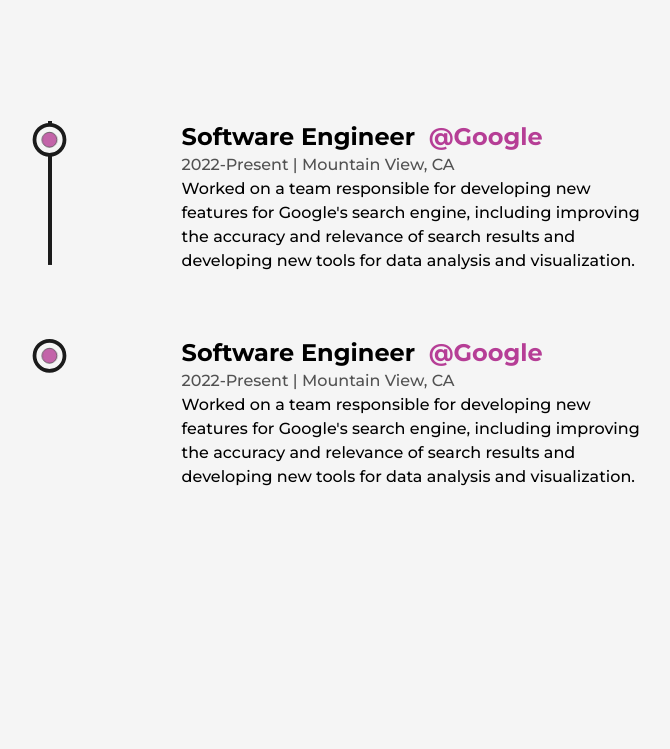
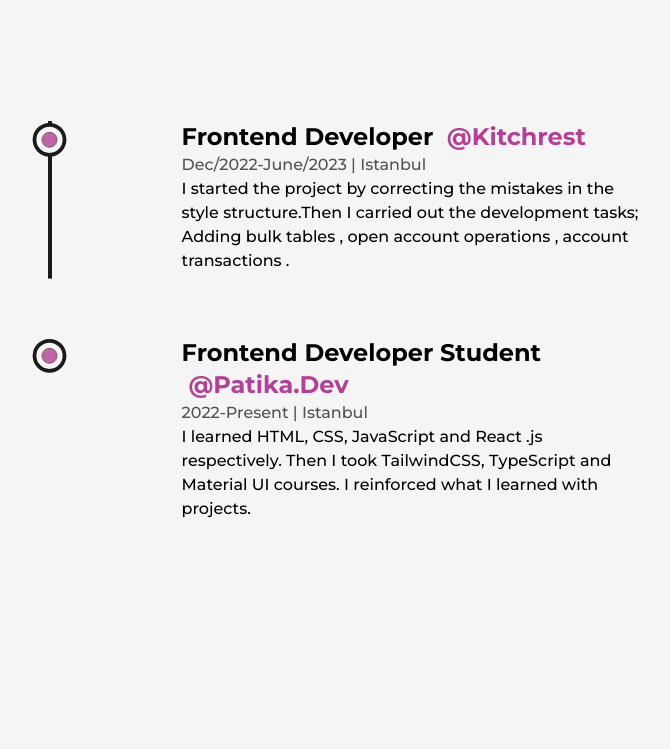
Before and after one commit to MustafaYilmaz1625/my-portfolio-nextjs-tailwindcss, a Next.js app: page /about in a window 1280 px wide. Shown: the part 2475-3224 px from the top of the page, without its empty margins (244-914 px from the left). Built offline with nearby package versions, Linux system fonts and the light colour scheme.

Commit message:
update on page

```diff
--- a/src/components/Experience.js
+++ b/src/components/Experience.js
@@ -43,29 +43,26 @@
       </h2>
       <div ref={ref} className="w-[75%] mx-auto relative lg:w-[90%] md:w-full">
         <motion.div
-        style={{scaleY:scrollYProgress}}
-        className="absolute left-9 top-0 w-[4px] h-full bg-dark origin-top dark:bg-light
-        md:w-[2px] md:left-[30px] xs:left-[20px] " />
+          style={{ scaleY: scrollYProgress }}
+          className="absolute left-9 top-0 w-[4px] h-full bg-dark origin-top dark:bg-light
+        md:w-[2px] md:left-[30px] xs:left-[20px] "
+        />
         <ul className="w-full flex flex-col items-start justify-between ml-4 xs:ml-2">
           <Details
-            position="Software Engineer "
-            company="Google"
-            companyLink="www.google.com"
-            time="2022-Present"
-            address="Mountain View, CA"
-            work="Worked on a team responsible for developing new features for Google's
-search engine, including improving the accuracy and relevance of search results and
-developing new tools for data analysis and visualization."
+            position="Frontend Developer "
+            company="Kitchrest"
+            companyLink="https://www.linkedin.com/company/kitchrest/people/"
+            time="Dec/2022-June/2023"
+            address="Istanbul"
+            work="I started the project by correcting the mistakes in the style structure.Then I carried out the development tasks; Adding bulk tables , open account operations , account transactions ."
           />
           <Details
-            position="Software Engineer "
-            company="Google"
-            companyLink="www.google.com"
+            position="Frontend Developer Student "
+            company="Patika.dev"
+            companyLink="https://www.patika.dev/tr"
             time="2022-Present"
-            address="Mountain View, CA"
-            work="Worked on a team responsible for developing new features for Google's
-search engine, including improving the accuracy and relevance of search results and
-developing new tools for data analysis and visualization."
+            address="Istanbul"
+            work="I learned HTML, CSS, JavaScript and React .js respectively. Then I took TailwindCSS, TypeScript and Material UI courses. I reinforced what I learned with projects."
           />
         </ul>
       </div>
```
